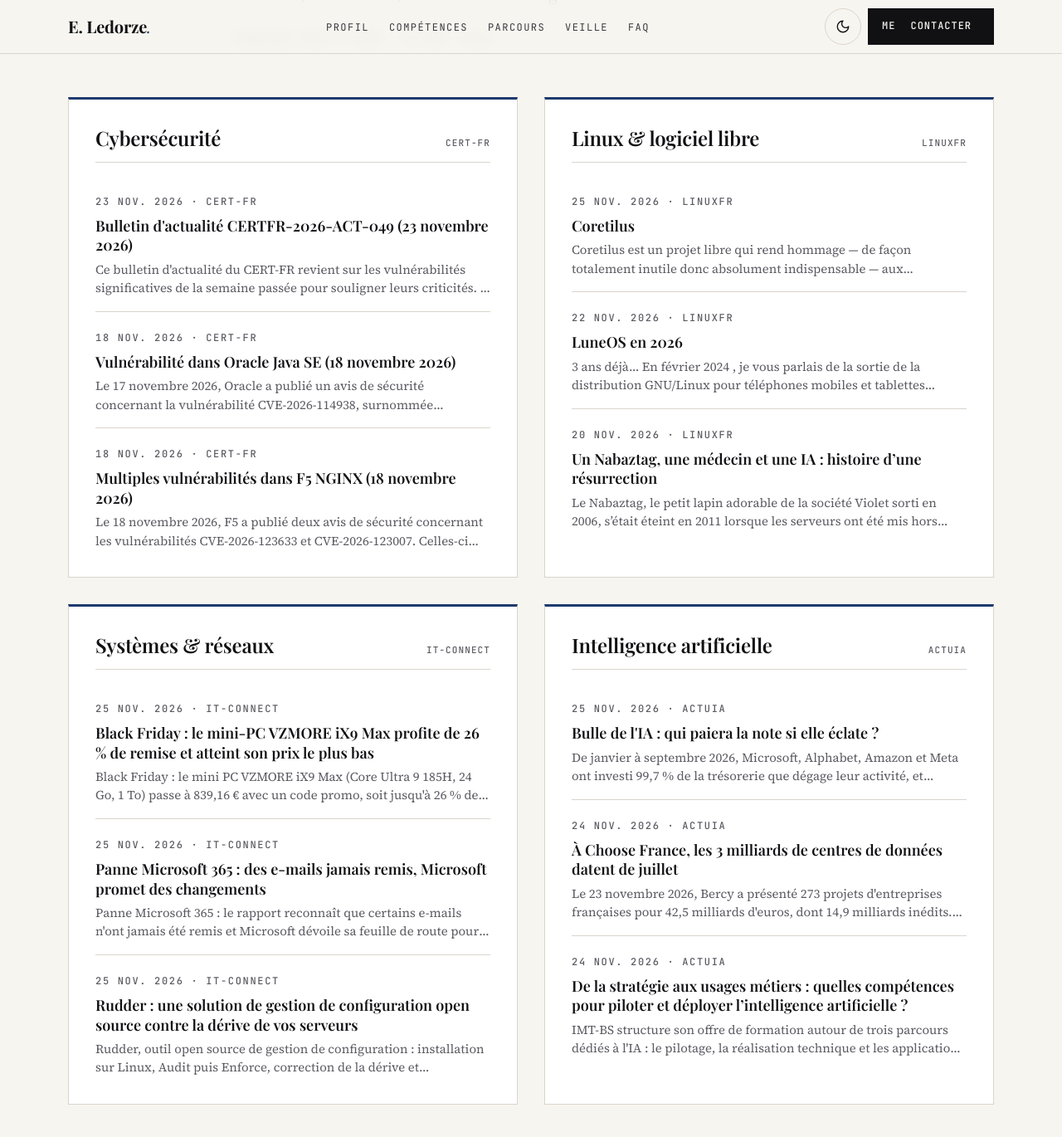
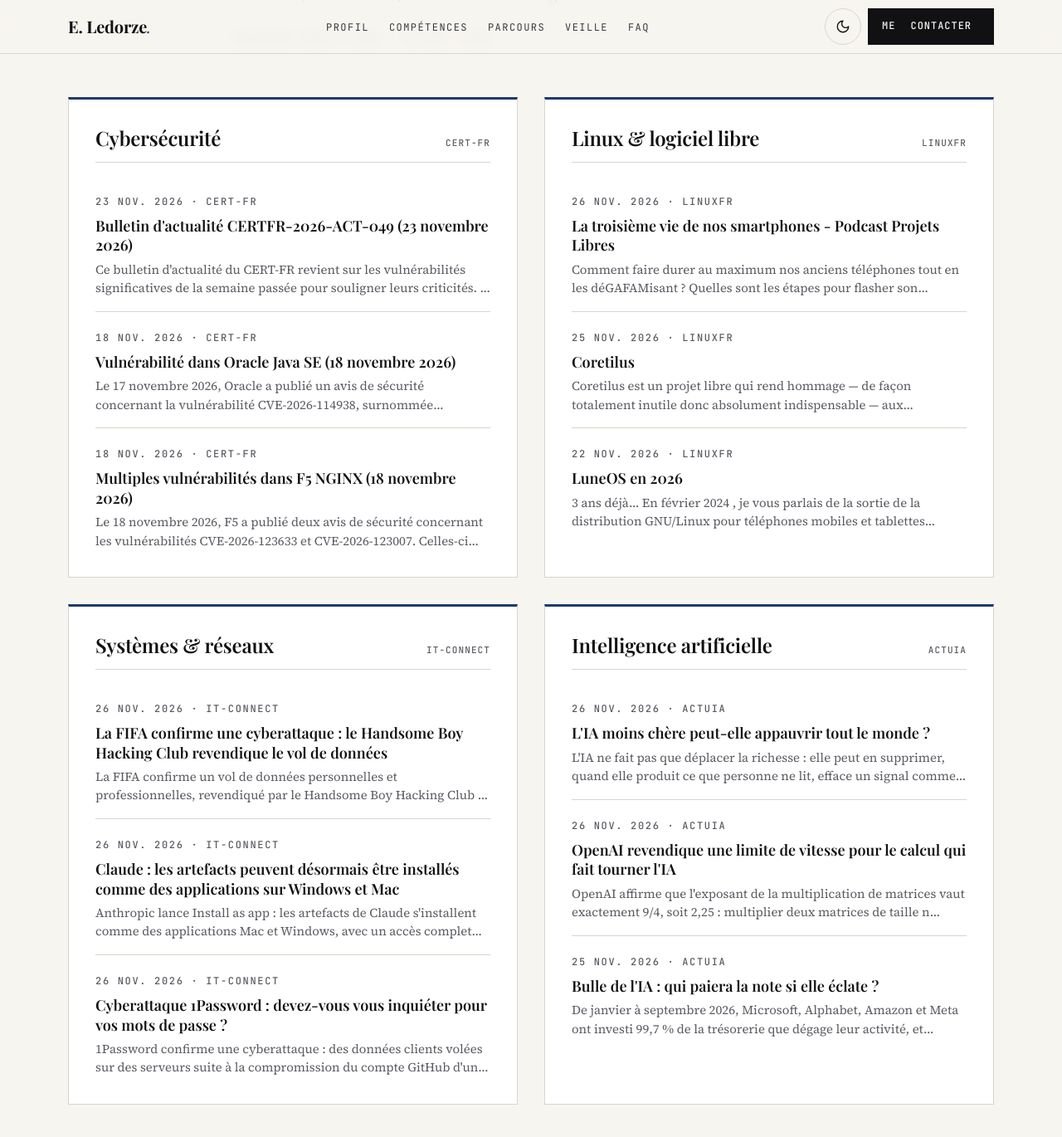
Before and after one commit to TheDringe54-lab/TheDringe54-lab.github.io, a Jekyll site: the page built from index.html, in a window 1280 px wide and 1400 px high, scrolled down 4307 px. Shown: the top 1370 px of the window at 83% size. Built offline with Jekyll 4.4.1, drawn with Linux system fonts in a browser that asks for light colours.

Commit message:
Veille techno : mise à jour automatique

```diff
--- a/_data/veille.json
+++ b/_data/veille.json
@@ -1,5 +1,5 @@
 {
-  "mise_a_jour": "2026-11-25",
+  "mise_a_jour": "2026-11-26",
   "themes": [
     {
       "id": "cyber",
@@ -35,6 +35,13 @@
       "titre_en": "Linux & open source",
       "articles": [
         {
+          "titre": "La troisième vie de nos smartphones - Podcast Projets Libres",
+          "lien": "https://linuxfr.org/news/la-troisieme-vie-de-nos-smartphones-podcast-projets-libres",
+          "source": "LinuxFR",
+          "date": "2026-11-26",
+          "resume": "Comment faire durer au maximum nos anciens téléphones tout en les déGAFAMisant ? Quelles sont les étapes pour flasher son téléphone ? Que faut-il savoir avant…"
+        },
+        {
           "titre": "Coretilus",
           "lien": "https://linuxfr.org/news/coretilus",
           "source": "LinuxFR",
@@ -47,13 +54,6 @@
           "source": "LinuxFR",
           "date": "2026-11-22",
           "resume": "3 ans déjà… En février 2024 , je vous parlais de la sortie de la distribution GNU/Linux pour téléphones mobiles et tablettes LuneOS « Eiskaffe ». Dans cette…"
-        },
-        {
-          "titre": "Un Nabaztag, une médecin et une IA : histoire d’une résurrection",
-          "lien": "https://linuxfr.org/news/un-nabaztag-une-medecin-et-une-ia-histoire-d-une-resurrection",
-          "source": "LinuxFR",
-          "date": "2026-11-20",
-          "resume": "Le Nabaztag, le petit lapin adorable de la société Violet sorti en 2006, s’était éteint en 2011 lorsque les serveurs ont été mis hors service. Cet ancêtre des…"
         }
       ]
     },
@@ -63,25 +63,25 @@
       "titre_en": "Systems & networks",
       "articles": [
         {
-          "titre": "Black Friday : le mini-PC VZMORE iX9 Max profite de 26 % de remise et atteint son prix le plus bas",
-          "lien": "https://www.it-connect.fr/bon-plan-vzmore-ix9-max-black-friday-2026/",
+          "titre": "La FIFA confirme une cyberattaque : le Handsome Boy Hacking Club revendique le vol de données",
+          "lien": "https://www.it-connect.fr/fifa-cyberattaque-handsome-boy-hacking-club-fuite-donnees/",
           "source": "IT-Connect",
-          "date": "2026-11-25",
-          "resume": "Black Friday : le mini PC VZMORE iX9 Max (Core Ultra 9 185H, 24 Go, 1 To) passe à 839,16 € avec un code promo, soit jusqu'à 26 % de réduction sur Amazon. Le…"
+          "date": "2026-11-26",
+          "resume": "La FIFA confirme un vol de données personnelles et professionnelles, revendiqué par le Handsome Boy Hacking Club : voici ce que l'on sait. Le post La FIFA…"
         },
         {
-          "titre": "Panne Microsoft 365 : des e-mails jamais remis, Microsoft promet des changements",
-          "lien": "https://www.it-connect.fr/panne-microsoft-365-rapport-final/",
+          "titre": "Claude : les artefacts peuvent désormais être installés comme des applications sur Windows et Mac",
+          "lien": "https://www.it-connect.fr/claude-artefacts-applications-mac-windows/",
           "source": "IT-Connect",
-          "date": "2026-11-25",
-          "resume": "Panne Microsoft 365 : le rapport reconnaît que certains e-mails n'ont jamais été remis et Microsoft dévoile sa feuille de route pour éviter de futurs…"
+          "date": "2026-11-26",
+          "resume": "Anthropic lance Install as app : les artefacts de Claude s'installent comme des applications Mac et Windows, avec un accès complet possible à l'ordinateur. Le…"
         },
         {
-          "titre": "Rudder : une solution de gestion de configuration open source contre la dérive de vos serveurs",
-          "lien": "https://www.it-connect.fr/tuto-rudder-gestion-de-configuration/",
+          "titre": "Cyberattaque 1Password : devez-vous vous inquiéter pour vos mots de passe ?",
+          "lien": "https://www.it-connect.fr/cyberattaque-1password-novembre-2026/",
           "source": "IT-Connect",
-          "date": "2026-11-25",
-          "resume": "Rudder, outil open source de gestion de configuration : installation sur Linux, Audit puis Enforce, correction de la dérive et comparaison avec Ansible. Le…"
+          "date": "2026-11-26",
+          "resume": "1Password confirme une cyberattaque : des données clients volées sur des serveurs suite à la compromission du compte GitHub d'un salarié. Le post Cyberattaque…"
         }
       ]
     },
@@ -91,25 +91,25 @@
       "titre_en": "Artificial intelligence",
       "articles": [
         {
+          "titre": "L'IA moins chère peut-elle appauvrir tout le monde ?",
+          "lien": "https://www.actuia.com/actualite/si-lia-produit-moins-cher-comment-peut-elle-detruire-de-la-valeur/",
+          "source": "ActuIA",
+          "date": "2026-11-26",
+          "resume": "L'IA ne fait pas que déplacer la richesse : elle peut en supprimer, quand elle produit ce que personne ne lit, efface un signal comme la lettre de motivation…"
+        },
+        {
+          "titre": "OpenAI revendique une limite de vitesse pour le calcul qui fait tourner l'IA",
+          "lien": "https://www.actuia.com/actualite/openai-revendique-une-limite-de-vitesse-pour-le-calcul-qui-fait-tourner-lia/",
+          "source": "ActuIA",
+          "date": "2026-11-26",
+          "resume": "OpenAI affirme que l'exposant de la multiplication de matrices vaut exactement 9/4, soit 2,25 : multiplier deux matrices de taille n demanderait au moins la…"
+        },
+        {
           "titre": "Bulle de l'IA : qui paiera la note si elle éclate ?",
           "lien": "https://www.actuia.com/actualite/bulle-de-lia-qui-paiera-la-note-si-elle-eclate/",
           "source": "ActuIA",
           "date": "2026-11-25",
           "resume": "De janvier à septembre 2026, Microsoft, Alphabet, Amazon et Meta ont investi 99,7 % de la trésorerie que dégage leur activité, et prévoient de 720 à 740…"
-        },
-        {
-          "titre": "À Choose France, les 3 milliards de centres de données datent de juillet",
-          "lien": "https://www.actuia.com/actualite/a-choose-france-les-3-milliards-de-centres-de-donnees-datent-de-juillet/",
-          "source": "ActuIA",
-          "date": "2026-11-24",
-          "resume": "Le 23 novembre 2026, Bercy a présenté 273 projets d'entreprises françaises pour 42,5 milliards d'euros, dont 14,9 milliards inédits. Le dossier numérique ne…"
-        },
-        {
-          "titre": "De la stratégie aux usages métiers : quelles compétences pour piloter et déployer l’intelligence artificielle ?",
-          "lien": "https://www.actuia.com/actualite/de-la-strategie-aux-usages-metiers-quelles-competences-pour-piloter-et-deployer-lintelligence-artificielle-1/",
-          "source": "ActuIA",
-          "date": "2026-11-24",
-          "resume": "IMT-BS structure son offre de formation autour de trois parcours dédiés à l'IA : le pilotage, la réalisation technique et les applications métiers. L'enjeu…"
         }
       ]
     }
```
